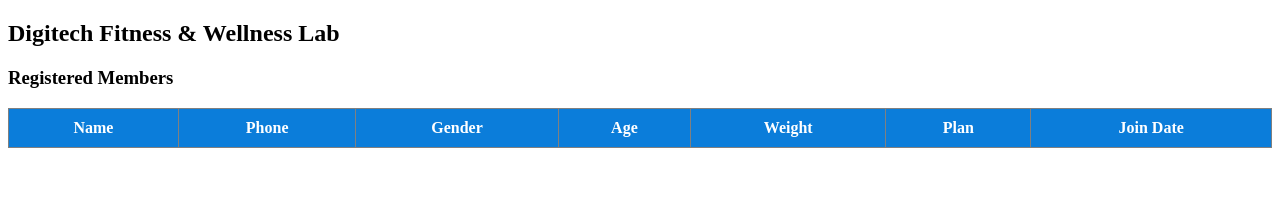
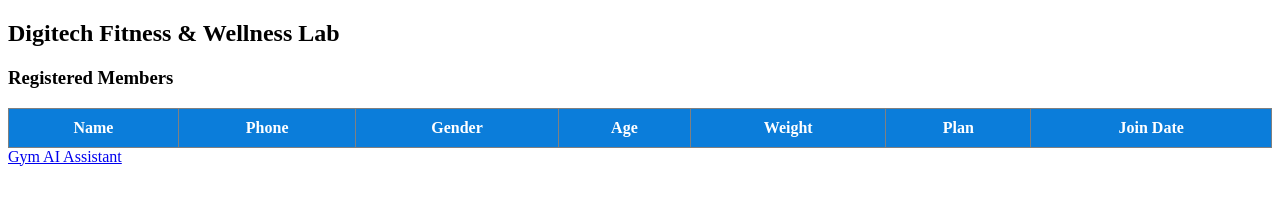
Before and after one commit to alex-1664/digitech-fitness-wellness-lab, a website: page members.html in a window 1280 px wide. Drawn offline with Linux system fonts and the light colour scheme.

Commit message:
Add link to Gym AI Assistant in members.html

```diff
--- a/members.html
+++ b/members.html
@@ -34,3 +34,4 @@
 
 </body>
 </html>
+<a href="/ai.html">Gym AI Assistant</a>
```
